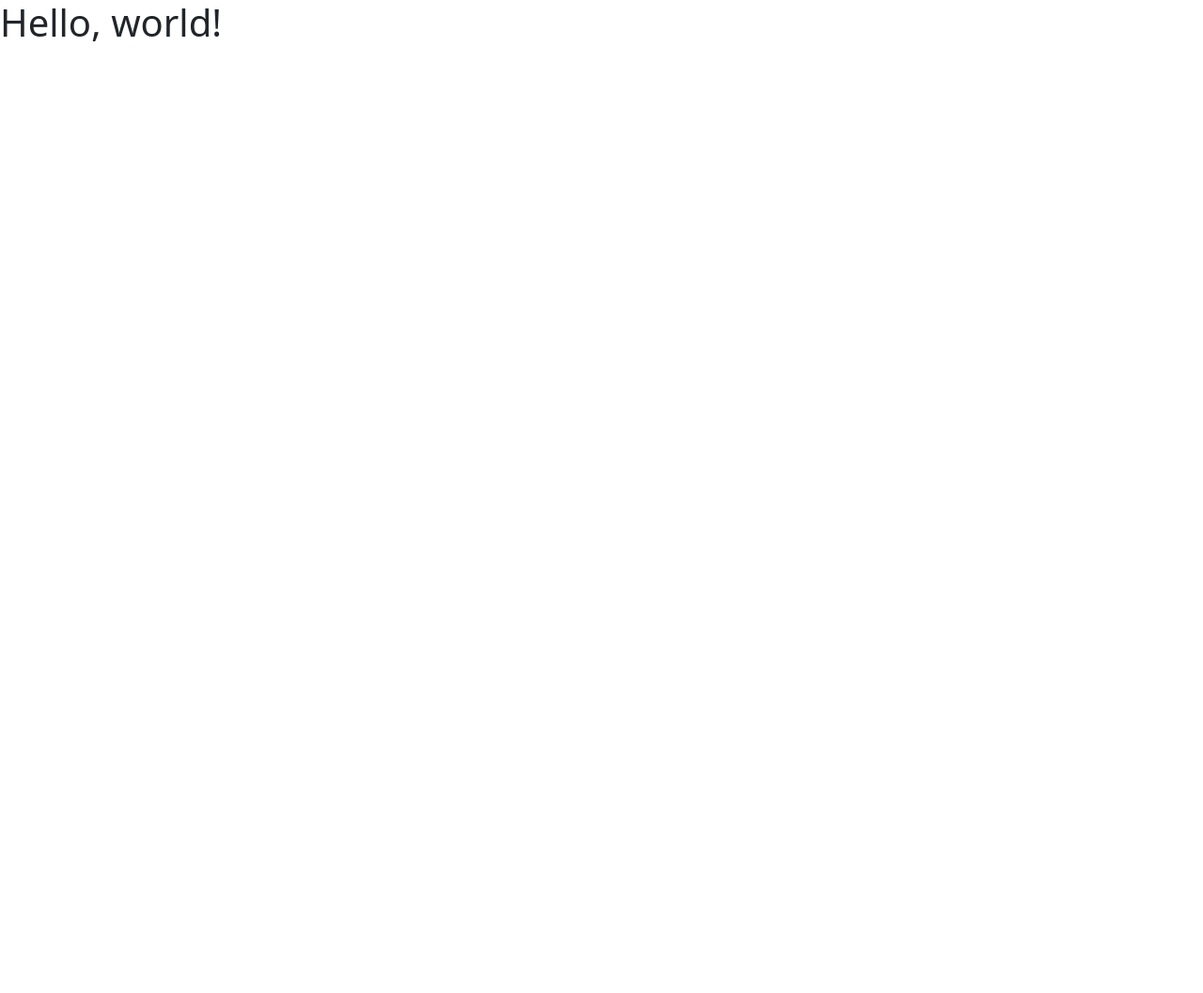
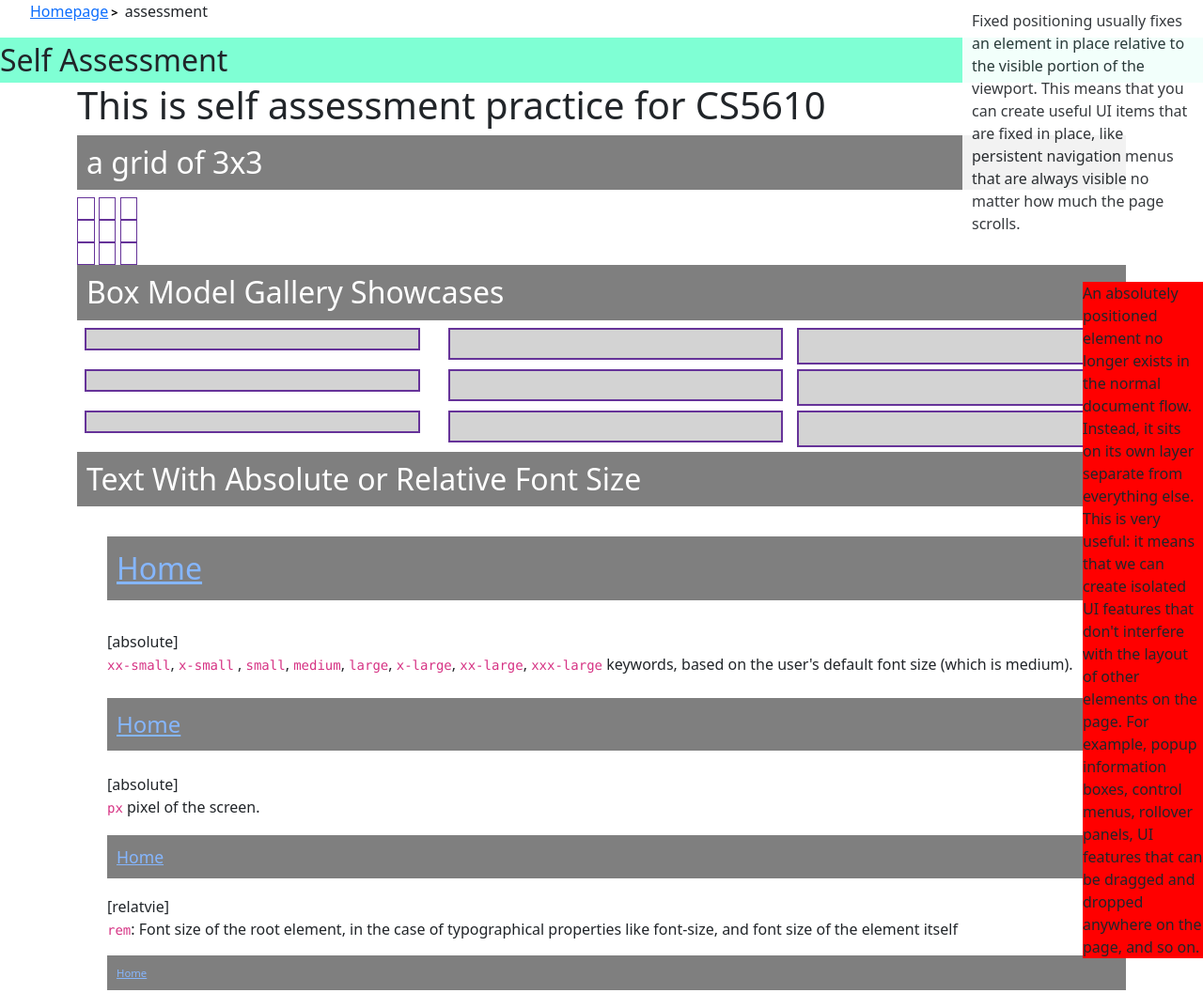
Before and after one commit to suiboli314/frontendSelfAssessment, a website: page index.html in a window 1280 px wide. Shown: the top 1057 px of the page at 94% size. Before the commit the page ends 800 px from the top, so only its background shows below. Drawn offline with nearby package versions, Linux system fonts and the light colour scheme.

Commit message:
completed

```diff
--- /dev/null
+++ b/css/main.css
@@ -0,0 +1,82 @@
+.menu {
+  display: inline-block;
+}
+
+.menu a::after {
+  display: inline-block;
+  content: ">";
+  color: black;
+  font-size: 80%;
+  font-weight: bold;
+  padding: 0 3px;
+}
+
+header {
+  font-size: xx-large;
+  background-color: aquamarine;
+}
+
+.grid {
+  border: 1px solid rebeccapurple;
+}
+
+.col1 {
+  border: 2px solid rebeccapurple;
+  background-color: lightgray;
+  padding: 10px;
+  margin: 20px;
+}
+
+.col2 {
+  border: 2px solid rebeccapurple;
+  background-color: lightgray;
+  padding: 5px;
+  margin: 10px;
+}
+
+.col3 {
+  border: 2px solid rebeccapurple;
+  background-color: lightgray;
+  padding: 0px;
+  margin: 5px;
+}
+
+.staticPos {
+  position: static;
+  background: yellow;
+}
+.relativePos {
+  position: relative;
+  background: green;
+  top: -5px;
+  left: -10px;
+}
+
+.absolutePos {
+  position: absolute;
+  background: red;
+  top: 300px;
+  left: 90vw;
+}
+
+.fixedPos {
+  position: fixed;
+  top: 0;
+  left: 80%;
+  margin-top: 0;
+  background: white;
+  opacity: 90%;
+  padding: 10px;
+}
+
+h2,
+section > ul > li {
+  background-color: black;
+  color: white;
+  opacity: 50%;
+  padding: 10px;
+  position: sticky;
+  top: 0;
+  left: 0;
+  margin: 1em 0;
+}
--- a/index.html
+++ b/index.html
@@ -1,19 +1,174 @@
-<!doctype html>
+<!DOCTYPE html>
 <html lang="en">
+  <head>
+    <meta charset="utf-8" />
+    <meta name="viewport" content="width=device-width, initial-scale=1" />
+    <meta content="Chenjie Wu" name="author" />
+    <meta content="Chenjie Wu's Self Assessment" name="description" />
+    <title>Self Assessment</title>
+    <link rel="stylesheet" href="./css/main.css" />
+    <link
+      href="https://cdn.jsdelivr.net/npm/bootstrap@5.2.2/dist/css/bootstrap.min.css"
+      rel="stylesheet"
+      integrity="sha384-Zenh87qX5JnK2Jl0vWa8Ck2rdkQ2Bzep5IDxbcnCeuOxjzrPF/et3URy9Bv1WTRi"
+      crossorigin="anonymous"
+    />
+  </head>
 
-<head>
-    <meta charset="utf-8">
-    <meta name="viewport" content="width=device-width, initial-scale=1">
-    <title>Bootstrap demo</title>
-    <link href="https://cdn.jsdelivr.net/npm/bootstrap@5.2.2/dist/css/bootstrap.min.css" rel="stylesheet"
-        integrity="sha384-Zenh87qX5JnK2Jl0vWa8Ck2rdkQ2Bzep5IDxbcnCeuOxjzrPF/et3URy9Bv1WTRi" crossorigin="anonymous">
-</head>
+  <body>
+    <nav class="menu">
+      <ul>
+        <li class="menu"><a href="./index.html">Homepage</a></li>
+        <li class="menu">assessment</li>
+      </ul>
+    </nav>
+    <header>Self Assessment</header>
 
-<body>
-    <h1>Hello, world!</h1>
-    <script src="https://cdn.jsdelivr.net/npm/bootstrap@5.2.2/dist/js/bootstrap.bundle.min.js"
-        integrity="sha384-OERcA2EqjJCMA+/3y+gxIOqMEjwtxJY7qPCqsdltbNJuaOe923+mo//f6V8Qbsw3"
-        crossorigin="anonymous"></script>
-</body>
+    <div class="container">
+      <main>
+        <h1>This is self assessment practice for CS5610</h1>
+        <section>
+          <h2>a grid of 3x3</h2>
+          <div>
+            <div>
+              <span class="grid">&nbsp;&nbsp;&nbsp;&nbsp;</span>
+              <span class="grid">&nbsp;&nbsp;&nbsp;&nbsp;</span>
+              <span class="grid">&nbsp;&nbsp;&nbsp;&nbsp;</span>
+            </div>
+            <div>
+              <span class="grid">&nbsp;&nbsp;&nbsp;&nbsp;</span>
+              <span class="grid">&nbsp;&nbsp;&nbsp;&nbsp;</span>
+              <span class="grid">&nbsp;&nbsp;&nbsp;&nbsp;</span>
+            </div>
+            <div>
+              <span class="grid">&nbsp;&nbsp;&nbsp;&nbsp;</span>
+              <span class="grid">&nbsp;&nbsp;&nbsp;&nbsp;</span>
+              <span class="grid">&nbsp;&nbsp;&nbsp;&nbsp;</span>
+            </div>
+          </div>
+        </section>
+        <section>
+          <h2>Box Model Gallery Showcases</h2>
 
+          <div class="row row1">
+            <div class="col col1"></div>
+            <div class="col col2"></div>
+            <div class="col col3"></div>
+          </div>
+          <div class="row row2">
+            <div class="col col1"></div>
+            <div class="col col2"></div>
+            <div class="col col3"></div>
+          </div>
+          <div class="row row3">
+            <div class="col col1"></div>
+            <div class="col col2"></div>
+            <div class="col col3"></div>
+          </div>
+        </section>
+        <section>
+          <h2>Text With Absolute or Relative Font Size</h2>
+          <ul>
+            <li style="font-size: xx-large">
+              <a href="./index.html">Home</a>
+            </li>
+            <p>
+              [absolute] <br />
+              <code>xx-small</code>, <code>x-small</code> , <code>small</code>,
+              <code>medium</code>, <code>large</code>, <code>x-large</code>,
+              <code>xx-large</code>,
+              <code>xxx-large</code>
+              keywords, based on the user's default font size (which is medium).
+            </p>
+            <li style="font-size: 24px">
+              <a href="./index.html">Home</a>
+            </li>
+            <p>
+              [absolute] <br />
+              <code>px</code> pixel of the screen.
+            </p>
+            <li style="font-size: 1.1rem">
+              <a href="./index.html">Home</a>
+            </li>
+            <p>
+              [relatvie] <br />
+              <code>rem</code>: Font size of the root element, in the case of
+              typographical properties like font-size, and font size of the
+              element itself
+            </p>
+            <li style="font-size: 3mm">
+              <a href="./index.html">Home</a>
+            </li>
+            <p>
+              [absolute] <br />
+              Centimeters <code>1cm</code> = 37.8px = 25.2/64in <br />
+              Millimeters <code>1mm</code> = 1/10th of 1cm
+            </p>
+            <li style="font-size: 60%">
+              <a href="./index.html">Home</a>
+            </li>
+            <p>
+              [relative] <br />
+              A positive <code>&lt;percentage&gt;</code> value, relative to the
+              parent element's font size.
+            </p>
+            <li style="font-size: 1svh">
+              <a href="./index.html">Home</a>
+            </li>
+            <p>
+              [relative] <br />
+              <code>svh</code> 1% of the small viewport's width and height,
+              respectively.
+            </p>
+          </ul>
+          <p>
+            reference:
+            <a href="https://developer.mozilla.org/en-US/docs/Web/CSS/font-size"
+              >font size</a
+            >
+          </p>
+        </section>
+        <section>
+          <h2>Position</h2>
+          <div class="staticPos">
+            Static positioning is the default that every element gets. It just
+            means "put the element into its normal position in the document flow
+            — nothing special to see here."
+          </div>
+          <div class="relativePos">
+            Relative positioning is the first position type we'll take a look
+            at. This is very similar to static positioning, except that once the
+            positioned element has taken its place in the normal flow, you can
+            then modify its final position, including making it overlap other
+            elements on the page. Go ahead
+          </div>
+          <div class="absolutePos">
+            An absolutely positioned element no longer exists in the normal
+            document flow. Instead, it sits on its own layer separate from
+            everything else. This is very useful: it means that we can create
+            isolated UI features that don't interfere with the layout of other
+            elements on the page. For example, popup information boxes, control
+            menus, rollover panels, UI features that can be dragged and dropped
+            anywhere on the page, and so on.
+          </div>
+          <div class="fixedPos">
+            Fixed positioning usually fixes an element in place relative to the
+            visible portion of the viewport. This means that you can create
+            useful UI items that are fixed in place, like persistent navigation
+            menus that are always visible no matter how much the page scrolls.
+          </div>
+        </section>
+      </main>
+    </div>
+
+    <hr />
+    <footer>
+      <div>Made by <a href="https://suiboli314.github.io">Chen</a>© with ❤️</div>
+    </footer>
+    <script
+      src="https://cdn.jsdelivr.net/npm/bootstrap@5.2.2/dist/js/bootstrap.bundle.min.js"
+      integrity="sha384-OERcA2EqjJCMA+/3y+gxIOqMEjwtxJY7qPCqsdltbNJuaOe923+mo//f6V8Qbsw3"
+      crossorigin="anonymous"
+    ></script>
+  </body>
 </html>
--- a/package.json
+++ b/package.json
@@ -8,7 +8,7 @@
   },
   "keywords": [],
   "author": "",
-  "license": "ISC",
+  "license": "MIT",
   "devDependencies": {
     "eslint": "^8.25.0",
     "eslint-plugin-react": "^7.31.9",
```
Also changed, not shown: README.MD (added), 1 other file.
